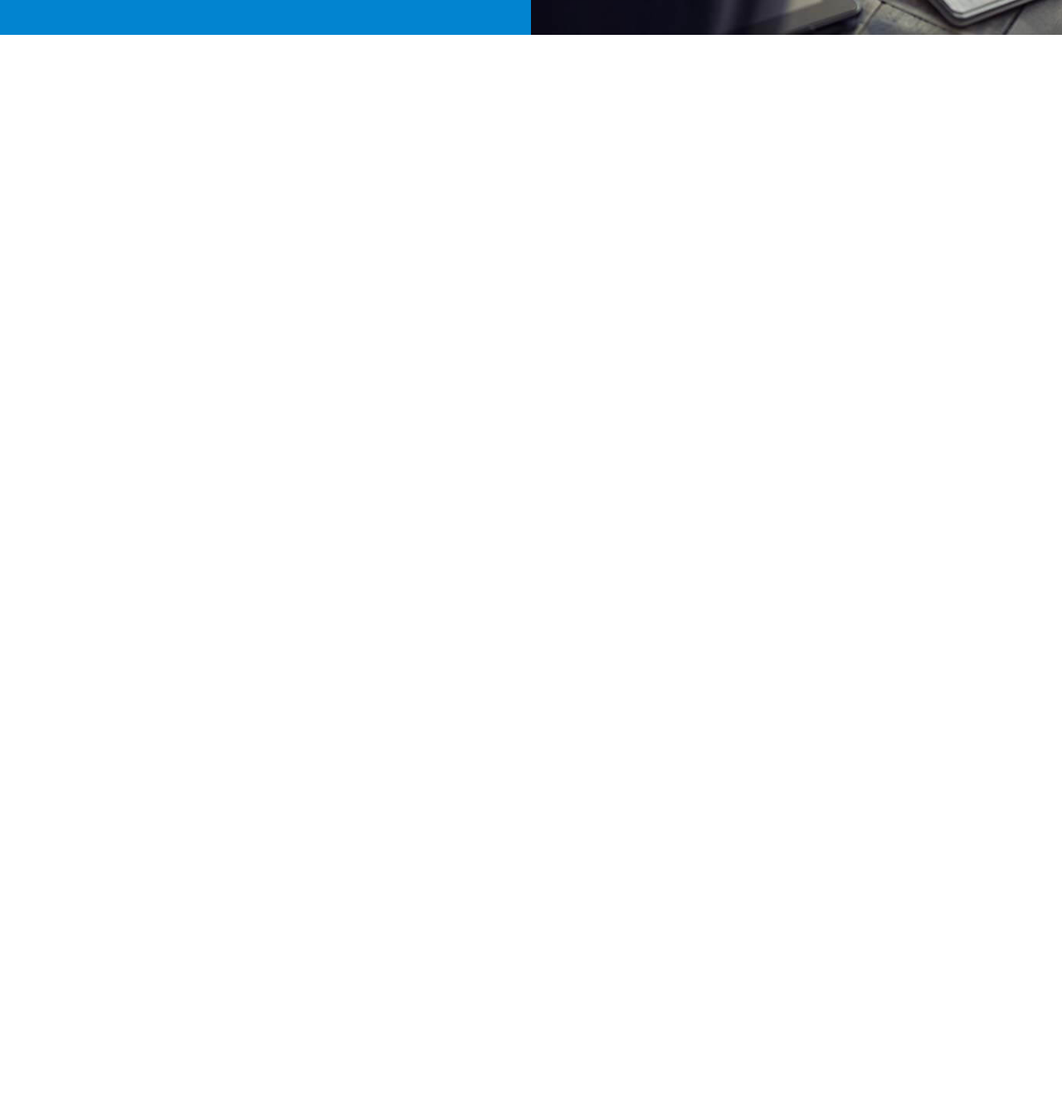
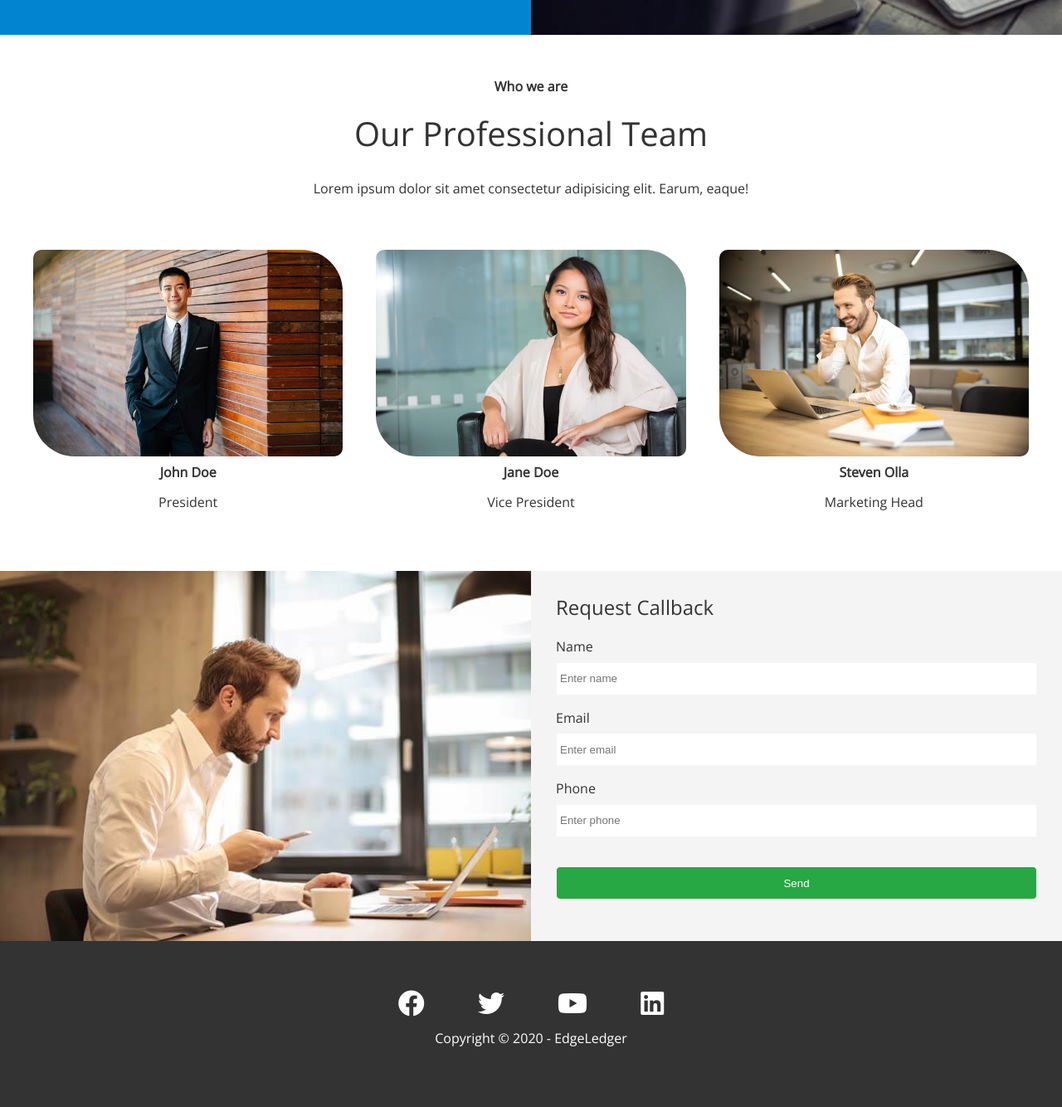
Before and after one commit to mahdipratama/Modern-HTML-and-CSS-incluiding-Sass, a plain HTML site: page 06.EdgeLedger_website/index.html in a window 1280 px wide. Shown: the part 2672-4006 px from the top of the page at 83% size. Before the commit the page ends 2721 px from the top, so only its background shows below. Drawn offline with nearby package versions, Linux system fonts and the light colour scheme.

Commit message:
add style to Footer

```diff
--- a/06.EdgeLedger_website/css/style.css
+++ b/06.EdgeLedger_website/css/style.css
@@ -133,3 +133,60 @@ img {
 .cases img:hover {
   opacity: 0.7;
 }
+
+.team img {
+  border-radius: 10px 50px;
+}
+
+/* Callback form */
+.callback-form {
+  width: 100%;
+  padding: 20px 0;
+}
+
+.callback-form label {
+  display: block;
+  margin-bottom: 5px;
+}
+
+.callback-form .form-control {
+  margin-bottom: 15px;
+}
+
+.callback-form input {
+  width: 100%;
+  padding: 4px;
+  height: 40px;
+  border: #f5f5f5 1px solid;
+}
+
+.callback-form input:focus {
+  outline-color: #28a745;
+}
+
+.callback-form .btn {
+  padding: 12px 0;
+  margin-top: 20px;
+}
+
+/* Footer */
+.footer {
+  display: flex;
+  flex-direction: column;
+  align-items: center;
+  justify-content: center;
+  text-align: center;
+  height: 200px;
+}
+
+.footer a {
+  color: #fff;
+}
+
+.footer a:hover {
+  color: #28a745;
+}
+
+.footer .social > * {
+  margin: 0 30px;
+}
--- a/06.EdgeLedger_website/index.html
+++ b/06.EdgeLedger_website/index.html
@@ -69,6 +69,7 @@
         </div>
       </div>
     </section>
+
     <!-- About:Solutions -->
     <section class="solution flex-columns">
       <div class="row">
@@ -135,7 +136,75 @@
         </div>
       </div>
     </section>
+
+    <!-- Team -->
+    <section id="team" class="team section-padding">
+      <header class="section-header">
+        <h4>Who we are</h4>
+        <h2>Our Professional Team</h2>
+        <p>Lorem ipsum dolor sit amet consectetur adipisicing elit. Earum, eaque!</p>
+      </header>
+      <div class="flex-items">
+        <div>
+          <img src="images/team/person1.jpg" alt="">
+          <h4>John Doe</h4>
+          <p>President</p>
+        </div>
+        <div>
+          <img src="images/team/person2.jpg" alt="">
+          <h4>Jane Doe</h4>
+          <p>Vice President</p>
+        </div>
+        <div>
+          <img src="images/team/person3.jpg" alt="">
+          <h4>Steven Olla</h4>
+          <p>Marketing Head</p>
+        </div>
+      </div>
+    </section>
+
+    <!-- Contact -->
+    <section id="contact" class="contact flex-columns">
+      <div class="row">
+        <div class="column">
+          <div class="column-1">
+            <img src="images/home/contact.jpg" alt="">
+          </div>
+        </div>
+        <div class="column">
+          <div class="column-2 bg-light">
+            <h2>Request Callback</h2>
+            <form action="" class="callback-form">
+              <div class="form-control">
+                <label for="name">Name</label>
+                <input type="text" name="name" id="name" placeholder="Enter name">
+              </div>
+              <div class="form-control">
+                <label for="email">Email</label>
+                <input type="email" name="email" id="email" placeholder="Enter email">
+              </div>
+              <div class="form-control">
+                <label for="phone">Phone</label>
+                <input type="text" name="phone" id="phone" placeholder="Enter phone">
+              </div>
+              <input class="btn" type="submit" value="Send" id="submit">
+            </form>
+          </div>
+        </div>
+      </div>
+    </section>
+
   </main>
+
+  <footer class="footer bg-dark">
+    <div class="social">
+      <a href="#"><i class="fab fa-facebook fa-2x"></i></a>
+      <a href="#"><i class="fab fa-twitter fa-2x"></i></a>
+      <a href="#"><i class="fab fa-youtube fa-2x"></i></a>
+      <a href="#"><i class="fab fa-linkedin fa-2x"></i></a>
+    </div>
+    <p>Copyright &copy; 2020 - EdgeLedger</p>
+  </footer>
 </body>
 
 </html>
```
